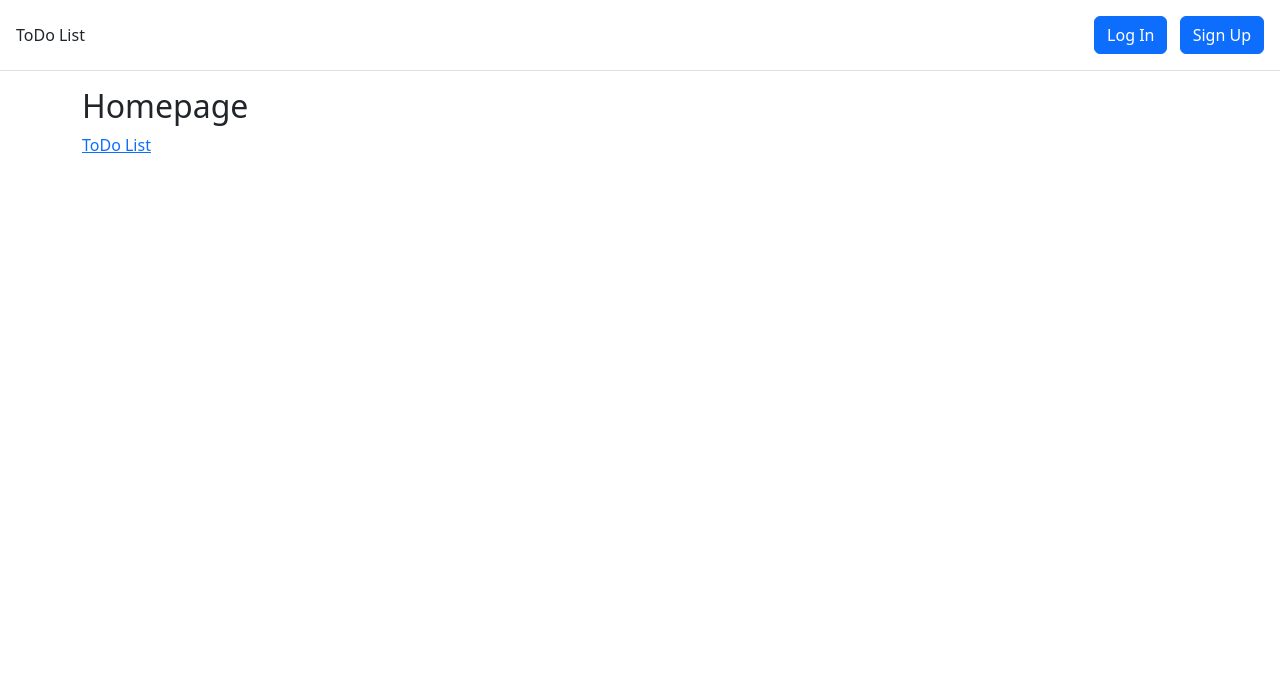
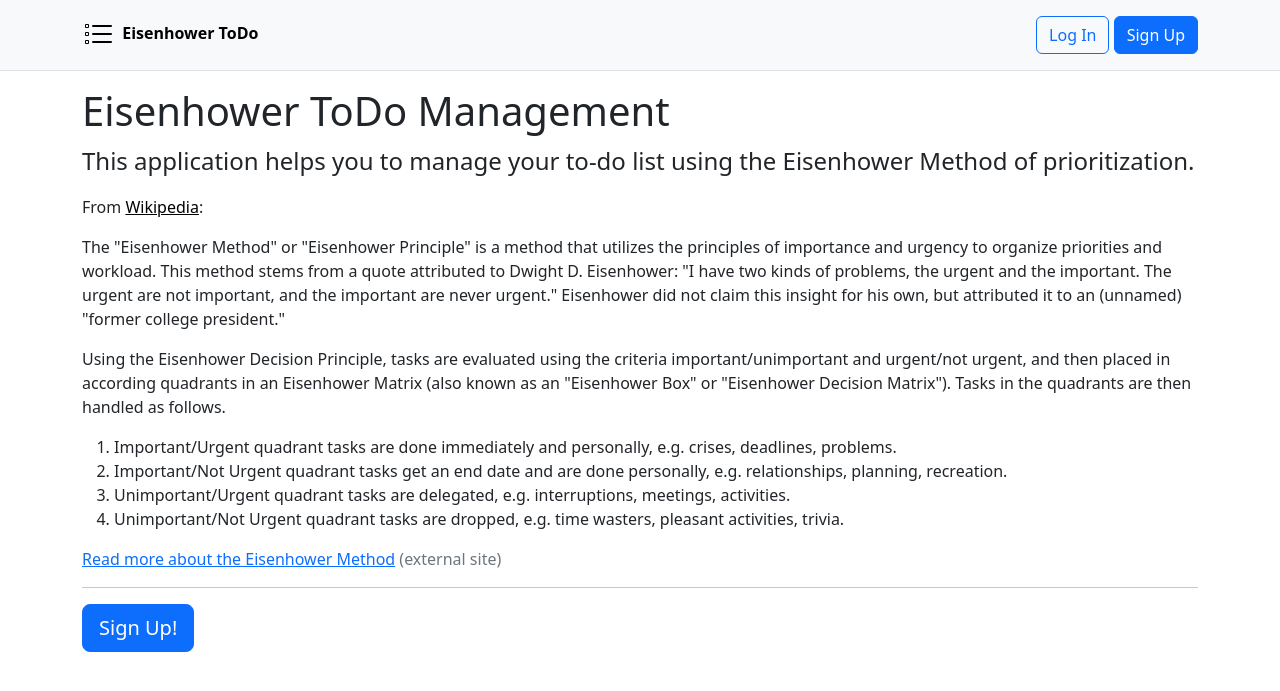
Before and after one commit to jaerrib/todo-list, a Django app: page / in a window 1280 px wide. Shown: the top 691 px of the page. Run offline with Django 5.2, Linux system fonts and the light colour scheme.

Commit message:
Update navbav, add homepage info

```diff
--- a/templates/base.html
+++ b/templates/base.html
@@ -2,8 +2,7 @@
 <html lang="en">
 <head>
     <meta charset="UTF-8">
-    <meta name="viewport"
-          content="width=device-width, user-scalable=no, initial-scale=1.0, maximum-scale=1.0, minimum-scale=1.0">
+    <meta name="viewport" content="width=device-width, user-scalable=no, initial-scale=1.0, maximum-scale=1.0, minimum-scale=1.0">
     <meta http-equiv="X-UA-Compatible" content="ie=edge">
     <title>ToDo List</title>
     <link href="https://cdn.jsdelivr.net/npm/bootstrap@5.3.2/dist/css/bootstrap.min.css"
@@ -12,21 +11,38 @@
         crossorigin="anonymous">
 </head>
 <body>
-<header class="p-3 mb-3 border-bottom">
+
+<header class="py-3 mb-3 border-bottom bg-body-tertiary">
+    <div class="container">
         <div class="d-flex flex-wrap align-items-center justify-content-center justify-content-lg-start">
-            <a class="navbar-brand" href="{% url 'home' %}">ToDo List</a>
+        <a href="{% url 'home' %}" class="nav-link link-body-emphasis">
+            <svg xmlns="http://www.w3.org/2000/svg" width="32" height="32" fill="currentColor" class="bi bi-list-task" viewBox="0 0 16 16">
+                <path fill-rule="evenodd" d="M2 2.5a.5.5 0 0 0-.5.5v1a.5.5 0 0 0 .5.5h1a.5.5 0 0 0 .5-.5V3a.5.5 0 0 0-.5-.5zM3 3H2v1h1z"/>
+                <path d="M5 3.5a.5.5 0 0 1 .5-.5h9a.5.5 0 0 1 0 1h-9a.5.5 0 0 1-.5-.5M5.5 7a.5.5 0 0 0 0 1h9a.5.5 0 0 0 0-1zm0 4a.5.5 0 0 0 0 1h9a.5.5 0 0 0 0-1z"/>
+                <path fill-rule="evenodd" d="M1.5 7a.5.5 0 0 1 .5-.5h1a.5.5 0 0 1 .5.5v1a.5.5 0 0 1-.5.5H2a.5.5 0 0 1-.5-.5zM2 7h1v1H2zm0 3.5a.5.5 0 0 0-.5.5v1a.5.5 0 0 0 .5.5h1a.5.5 0 0 0 .5-.5v-1a.5.5 0 0 0-.5-.5zm1 .5H2v1h1z"/>
+            </svg>
+            <span class="fw-bold ms-1 me-3">Eisenhower ToDo</span>
+        </a>
         <ul class="nav col-12 col-lg-auto me-lg-auto mb-2 justify-content-center mb-md-0">
         {% if user.is_authenticated %}
-                <li><a href="{% url 'todo_new' %}" class="nav-link px-2 link-dark>">Add a ToDo</a></li>
+            <li><a href="{% url 'home' %}" class="nav-link px-2 link-body-emphasis">Home</a></li>
+            <li><a href="{% url 'todo_list' %}}" class="nav-link px-2 link-body-emphasis">ToDo List</a></li>
+            <li><a href="{% url 'todo_new' %}" class="nav-link px-2 link-body-emphasis>">Add a ToDo</a></li>
         </ul>
             <div class="dropdown text-end">
-                <a href="#" class="d-block link-dark text-decoration-none dropdown-toggle" id="dropdownUser1" data-bs-toggle="dropdown" aria-expanded="false">{{ user.username }}</a>
-                <ul class="dropdown-menu text-small" aria-labelledby="dropdownUser1">
+                <a href="#" class="d-block link-body-emphasis text-decoration-none dropdown-toggle" data-bs-toggle="dropdown" aria-expanded="false">
+                    <svg xmlns="http://www.w3.org/2000/svg" width="32" height="32" fill="currentColor" class="bi bi-person-circle" viewBox="0 0 16 16">
+                        <path d="M11 6a3 3 0 1 1-6 0 3 3 0 0 1 6 0"/>
+                        <path fill-rule="evenodd" d="M0 8a8 8 0 1 1 16 0A8 8 0 0 1 0 8m8-7a7 7 0 0 0-5.468 11.37C3.242 11.226 4.805 10 8 10s4.757 1.225 5.468 2.37A7 7 0 0 0 8 1"/>
+                    </svg>
+                </a>
+                <ul class="dropdown-menu text-small">
+                <li><a class="dropdown-item" href="{% url 'password_change' %}">Change Password</a></li>
+                <li><hr class="dropdown-divider"></li>
                     <li>
                         <form method="post" action="{% url 'logout' %}">
                             {% csrf_token %}
-                            <a class="btn btn-link" role="button" href="{% url 'password_change' %}">Change Password</a>
-                            <button type="submit" class="btn btn-link" >Log Out</button>
+                            <button type="submit"  class="dropdown-item" >Log Out</button>
                         </form>
                     </li>
                 </ul>
@@ -34,10 +50,11 @@
         {% else %}
         </ul>
         <div class="text-end">
-                <a href="{%  url 'login' %}" class="btn btn-primary me-2">Log In</a>
+            <a href="{%  url 'login' %}" class="btn btn-outline-primary">Log In</a>
             <a href="{% url 'signup' %}" class="btn btn-primary">Sign Up</a>
         </div>
         {% endif %}
+        </div>
     </div>
 </header>
 
--- a/templates/home.html
+++ b/templates/home.html
@@ -3,6 +3,45 @@
 {% block title %}Homepage{% endblock title%}
 
 {% block content %}
-<h2>Homepage</h2>
-<a href="{% url 'todo_list' %}">ToDo List</a>
+<h1>Eisenhower ToDo Management</h1>
+<p class="fs-4">This application helps you to manage your to-do list using the
+    Eisenhower Method of prioritization.</p>
+<p>From <a
+        href="https://en.wikipedia.org/wiki/Time_management#The_Eisenhower_Method"
+        target="_blank" class="link-body-emphasis">Wikipedia</a>:</p>
+<p>
+    The "Eisenhower Method" or "Eisenhower Principle" is a method that utilizes
+    the principles of importance and urgency to organize priorities and
+    workload. This method stems from a quote attributed to Dwight D. Eisenhower:
+    "I have two kinds of problems, the urgent and the important. The urgent are
+    not important, and the important are never urgent." Eisenhower did not
+    claim this insight for his own, but attributed it to an (unnamed) "former
+    college president."
+</p>
+<p>
+    Using the Eisenhower Decision Principle, tasks are evaluated using the
+    criteria important/unimportant and urgent/not urgent, and then
+    placed in according quadrants in an Eisenhower Matrix (also known as an
+    "Eisenhower Box" or "Eisenhower Decision Matrix"). Tasks in the
+    quadrants are then handled as follows.
+</p>
+<ol>
+    <li>Important/Urgent quadrant tasks are done immediately and personally,
+        e.g. crises, deadlines, problems.
+    </li>
+    <li>Important/Not Urgent quadrant tasks get an end date and are done
+        personally, e.g. relationships, planning, recreation.
+    </li>
+    <li>Unimportant/Urgent quadrant tasks are delegated, e.g. interruptions,
+        meetings, activities.
+    </li>
+    <li>Unimportant/Not Urgent quadrant tasks are dropped, e.g. time wasters,
+        pleasant activities, trivia.
+    </li>
+</ol>
+<a href="https://asana.com/resources/eisenhower-matrix" target="blank">Read more
+    about the Eisenhower Method</a> <span
+        class="text-secondary">(external site)</span>
+<hr>
+<a href="{% url 'signup' %}" class="btn btn-primary btn-lg">Sign Up!</a>
 {% endblock content %}
```
Lines whose indentation alone changed are shown as unchanged.
